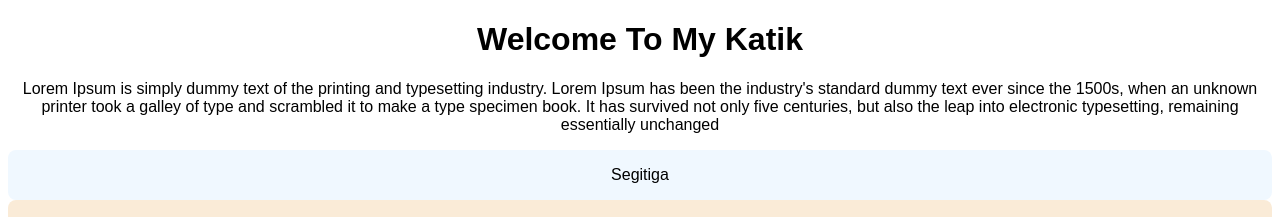
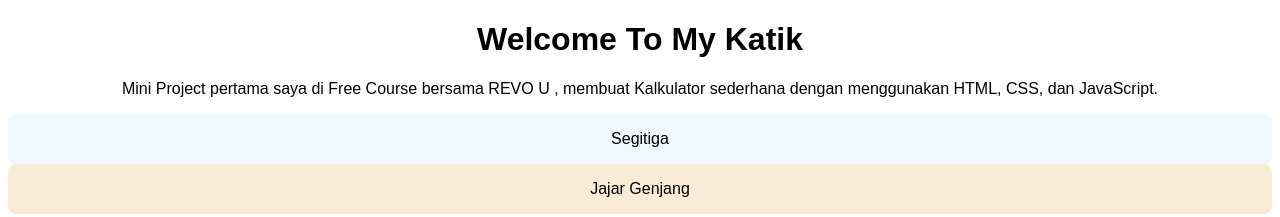
Before and after one commit to revou-fundamental-course/16-jun-25-dwi-hk, a plain HTML site: page index.html in a window 1280 px wide. Shown: the top 217 px of the page. Drawn offline with Linux system fonts and the light colour scheme.

Commit message:
Finish 1

```diff
--- a/index.html
+++ b/index.html
@@ -13,10 +13,7 @@
     <!-- Head Content -->
       <header>
               <h1>Welcome To My Katik</h1>
-        <p>Lorem Ipsum is simply dummy text of the printing and typesetting industry.
-             Lorem Ipsum has been the industry's standard dummy text ever since the 1500s, when an unknown printer took a galley
-              of type and scrambled it to make a type specimen book. It has survived not only five centuries, but also the leap into electronic typesetting, remaining essentially unchanged</p>
-
+        <p>Mini Project pertama saya di Free Course bersama REVO U , membuat Kalkulator sederhana dengan menggunakan HTML, CSS, dan JavaScript.</p>
         <!-- Navigation  -->
       <nav>
         <a class="bg-aliceblue" href="">Segitiga</a>
```
